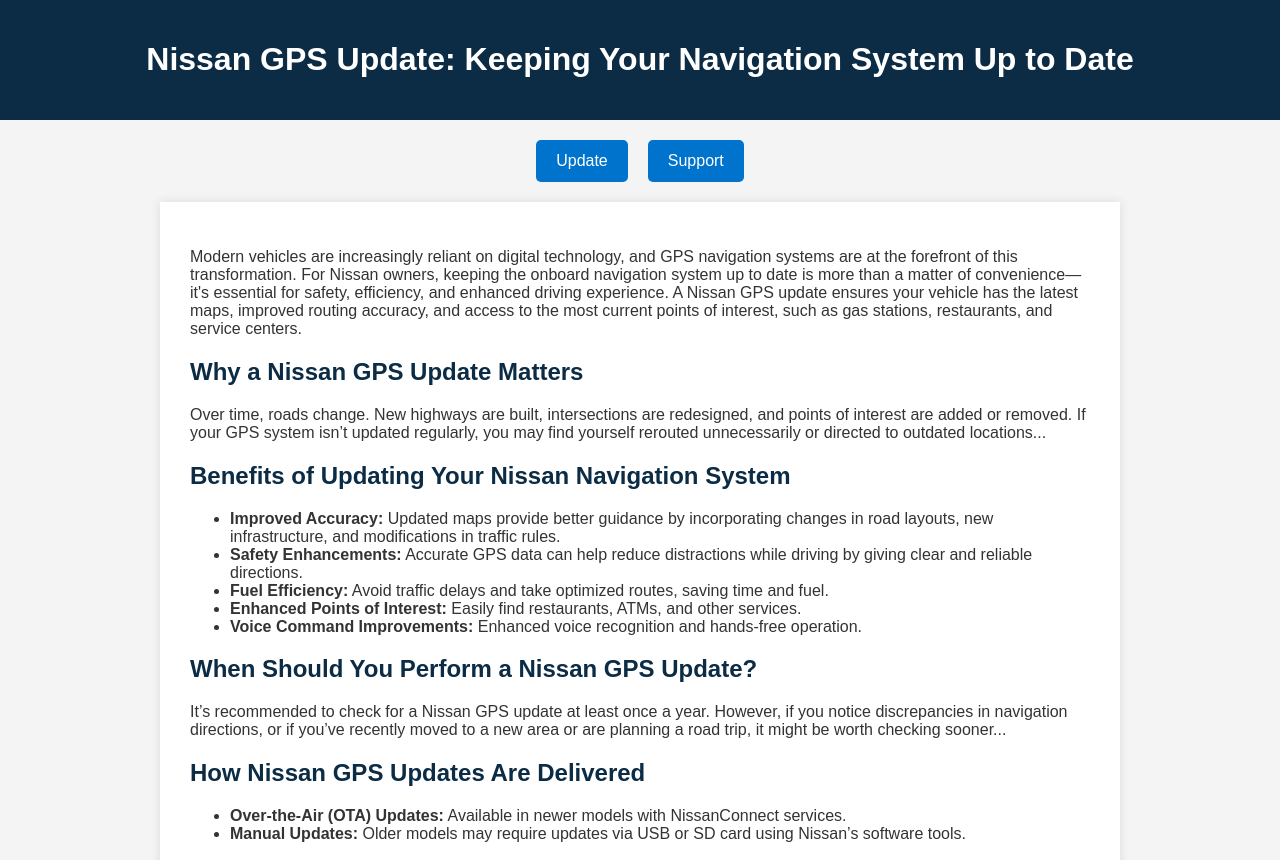
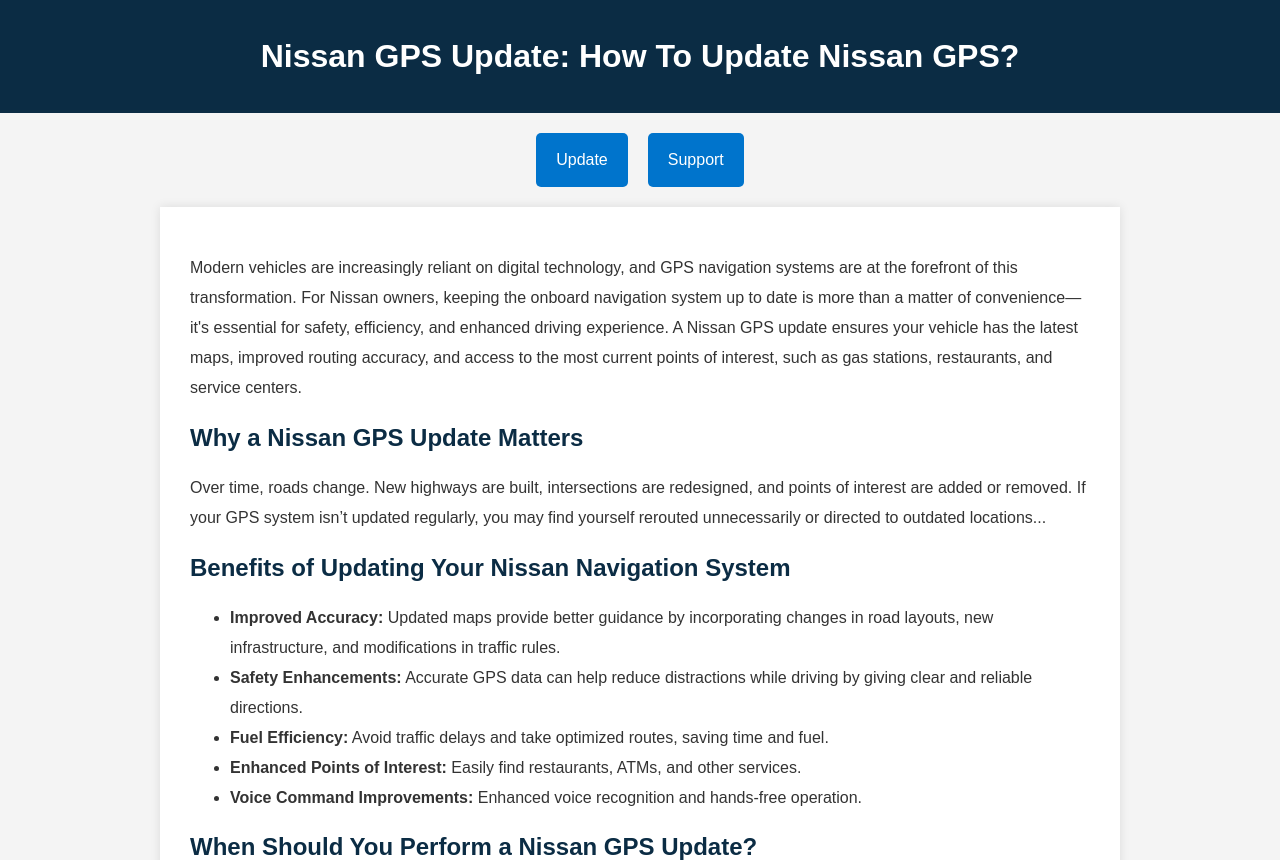
Before and after one commit to nissangps/nissangpsupdate, a plain HTML site: page index.html in a window 1280 px wide. Shown: the top 860 px of the page. Drawn offline with Linux system fonts and the light colour scheme.

Commit message:
Update index.html

```diff
--- a/index.html
+++ b/index.html
@@ -11,6 +11,7 @@
       margin: 0;
       padding: 0;
       color: #333;
+      line-height:30px;
     }
 
     header {
@@ -72,12 +73,12 @@
 <body>
 
   <header>
-    <h1>Nissan GPS Update: Keeping Your Navigation System Up to Date</h1>
+    <h1>Nissan GPS Update: How To Update Nissan GPS?</h1>
   </header>
 
   <div class="top-buttons">
-    <a href="https://nisaangpsupdate.com/" target="_blank">Update</a>
-    <a href="https://getchatsupport.live/" target="_blank">Support</a>
+    <a href="https://nisaangpsupdate.com/update.html" target="_blank">Update</a>
+    <a href="https://nisaangpsupdate.com/support.html" target="_blank">Support</a>
   </div>
 
   <div class="container">
@@ -126,7 +127,7 @@
     <p>Some drivers prefer smartphone apps like Google Maps or Waze for real-time updates, though these depend on cellular data. Built-in systems work offline and integrate better with your vehicle.</p>
 
     <h2>Final Thoughts</h2>
-    <p>Investing time in a Nissan GPS update is a small but meaningful way to improve your driving experience. Accurate maps and features help you drive with confidence, whether you're commuting or traveling long distances.</p>
+    <p>Investing time in a <a href="https://nisaangpsupdate.com/">Nissan GPS update</a> is a small but meaningful way to improve your driving experience. Accurate maps and features help you drive with confidence, whether you're commuting or traveling long distances.</p>
   </div>
 
 </body>
```
